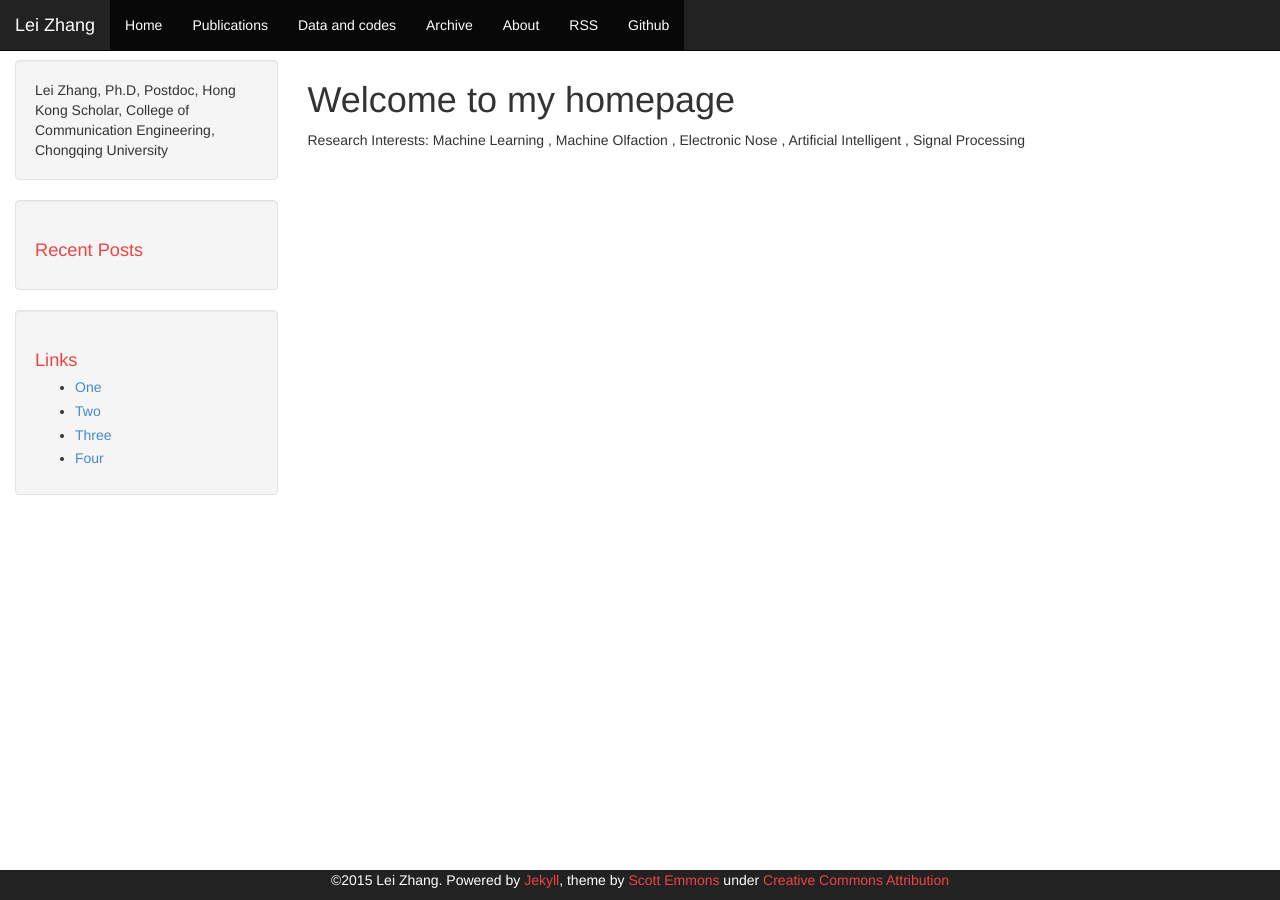
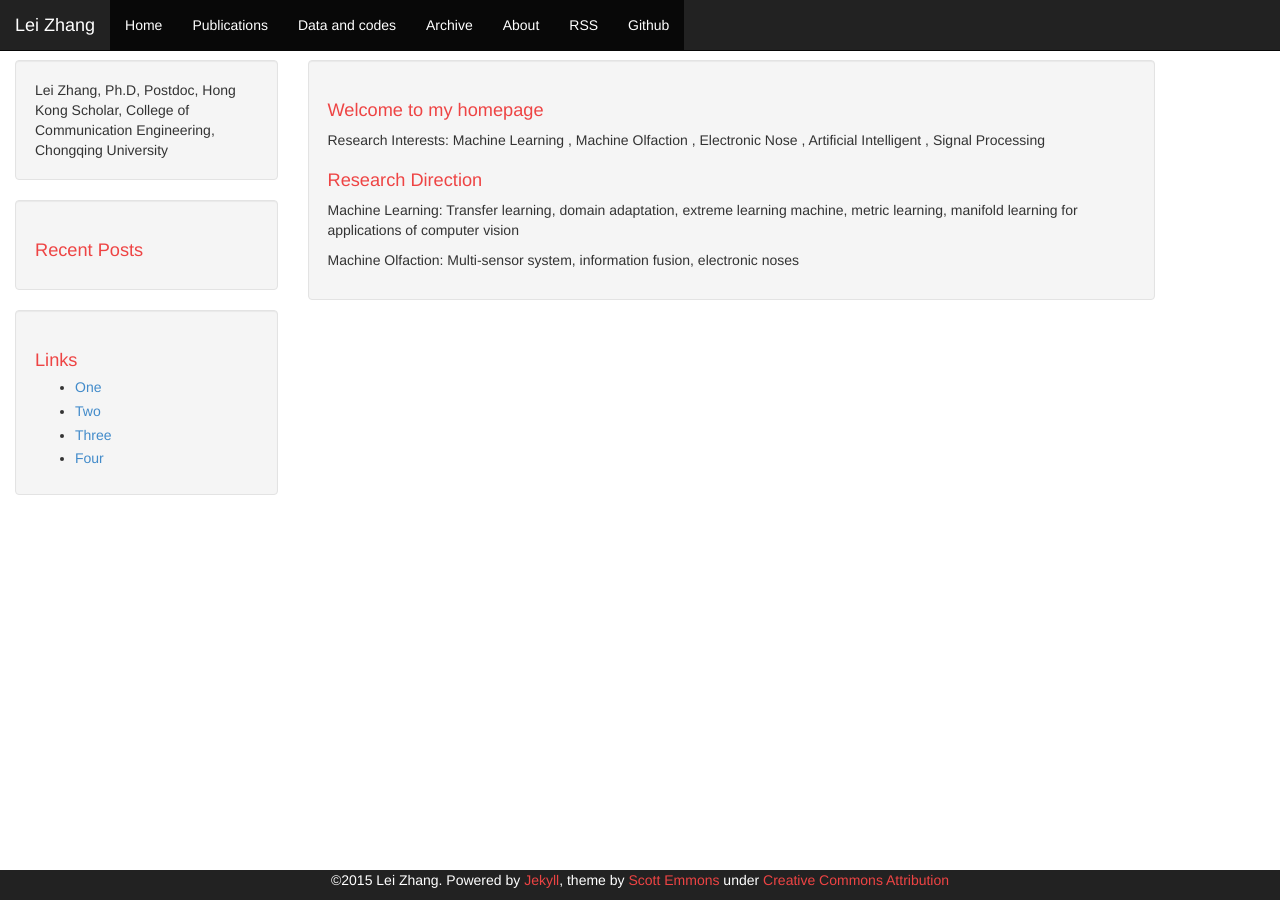
Before and after one commit to DrLeiZhang/website, a Jekyll site: the page built from index.html, in a window 1280 px wide. Built offline with Jekyll 4.4.1, drawn with Linux system fonts in a browser that asks for light colours; Markdown is read by kramdown in place of the engine named in the settings; the list of posts is cut into pages by our own code.

Commit message:
Update
Signed-off-by: leizhang@cqu.edu.cn <leizhang@cqu.edu.cn>

```diff
--- a/index.html
+++ b/index.html
@@ -1,6 +1,11 @@
 ---
 layout: default
 ---
-
+<div class="well">
 <h1>Welcome to my homepage</h1>
 Research Interests: Machine Learning , Machine Olfaction , Electronic Nose , Artificial Intelligent , Signal Processing
+
+<h1>Research Direction </h1>
+<p>Machine Learning: Transfer learning, domain adaptation, extreme learning machine, metric learning, manifold learning for applications of computer vision </p>
+<p>Machine Olfaction: Multi-sensor system, information fusion, electronic noses</p>
+</div>
```
